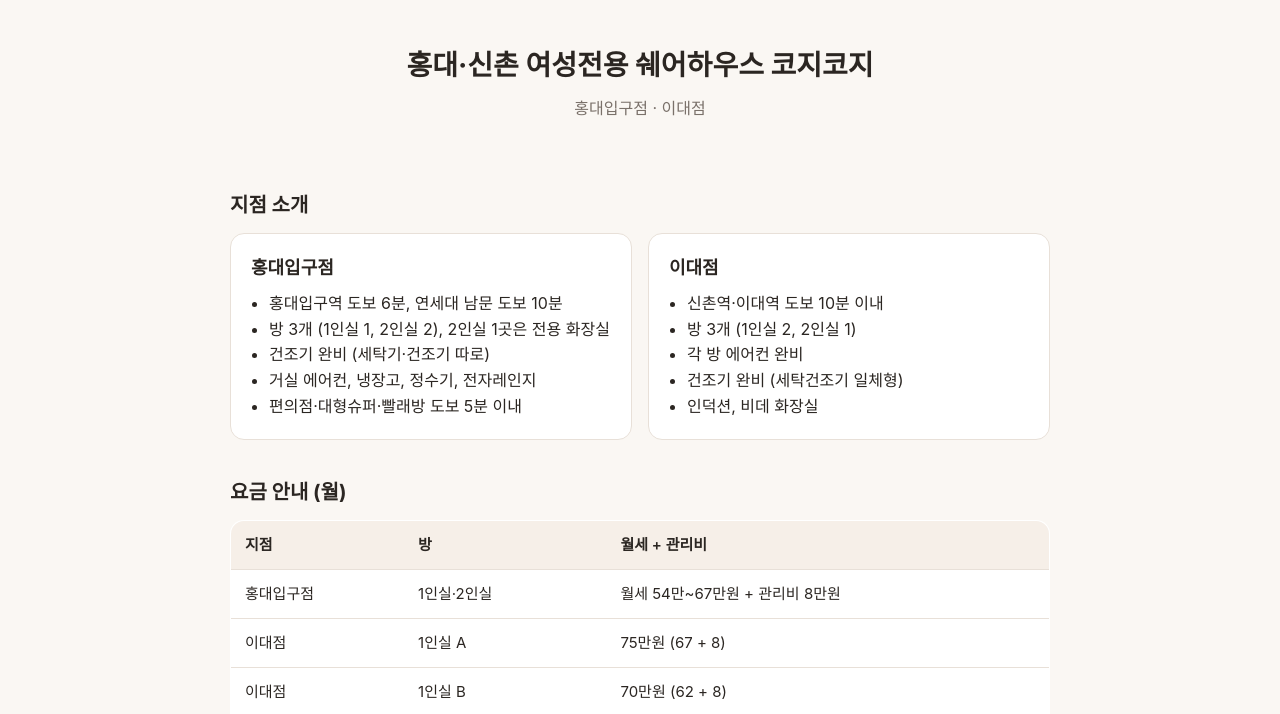
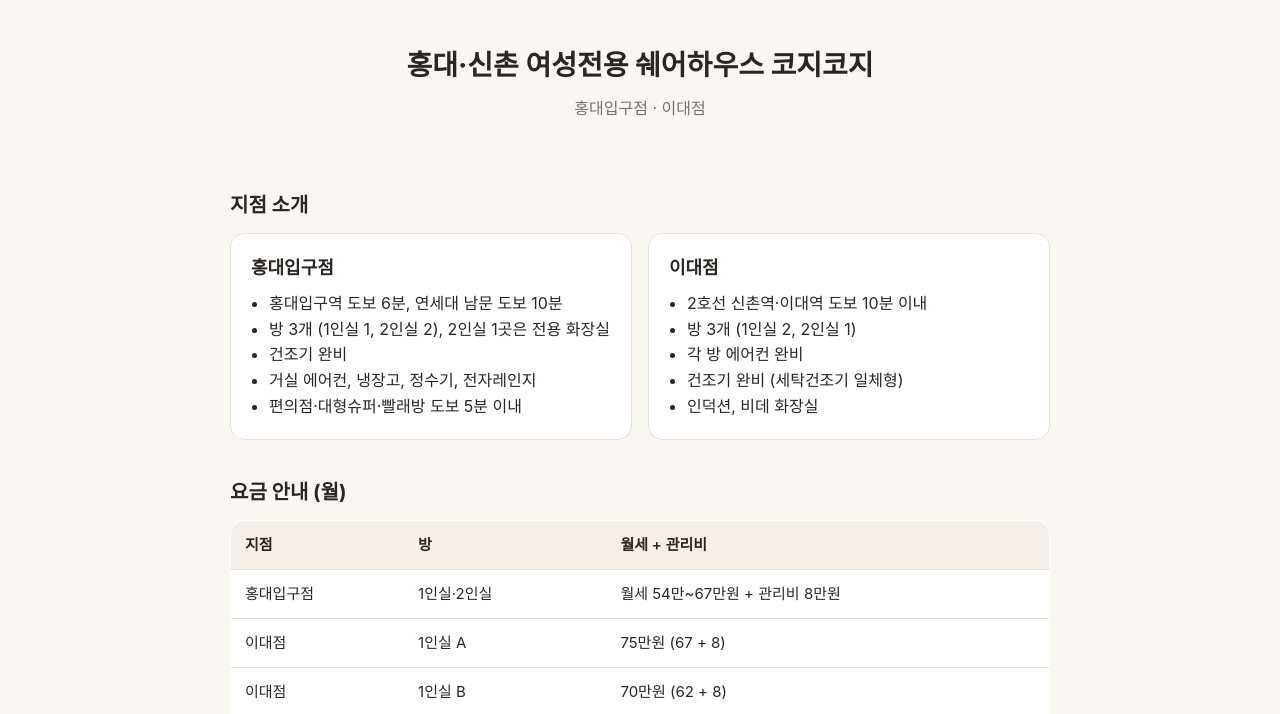
Before and after one commit to cozycozy404/cozycozy404.github.io, a plain HTML site: page index.html in a window 1280 px wide. Shown: the part 82-796 px from the top of the page. Drawn offline with Linux system fonts and the light colour scheme.

Commit message:
이대점 2호선 표기, 건조기 문구 정리

```diff
--- a/index.html
+++ b/index.html
@@ -50,7 +50,7 @@
       <ul>
         <li>홍대입구역 도보 6분, 연세대 남문 도보 10분</li>
         <li>방 3개 (1인실 1, 2인실 2), 2인실 1곳은 전용 화장실</li>
-        <li>건조기 완비 (세탁기·건조기 따로)</li>
+        <li>건조기 완비</li>
         <li>거실 에어컨, 냉장고, 정수기, 전자레인지</li>
         <li>편의점·대형슈퍼·빨래방 도보 5분 이내</li>
       </ul>
@@ -58,7 +58,7 @@
     <div class="card">
       <h3>이대점</h3>
       <ul>
-        <li>신촌역·이대역 도보 10분 이내</li>
+        <li>2호선 신촌역·이대역 도보 10분 이내</li>
         <li>방 3개 (1인실 2, 2인실 1)</li>
         <li>각 방 에어컨 완비</li>
         <li>건조기 완비 (세탁건조기 일체형)</li>
```
